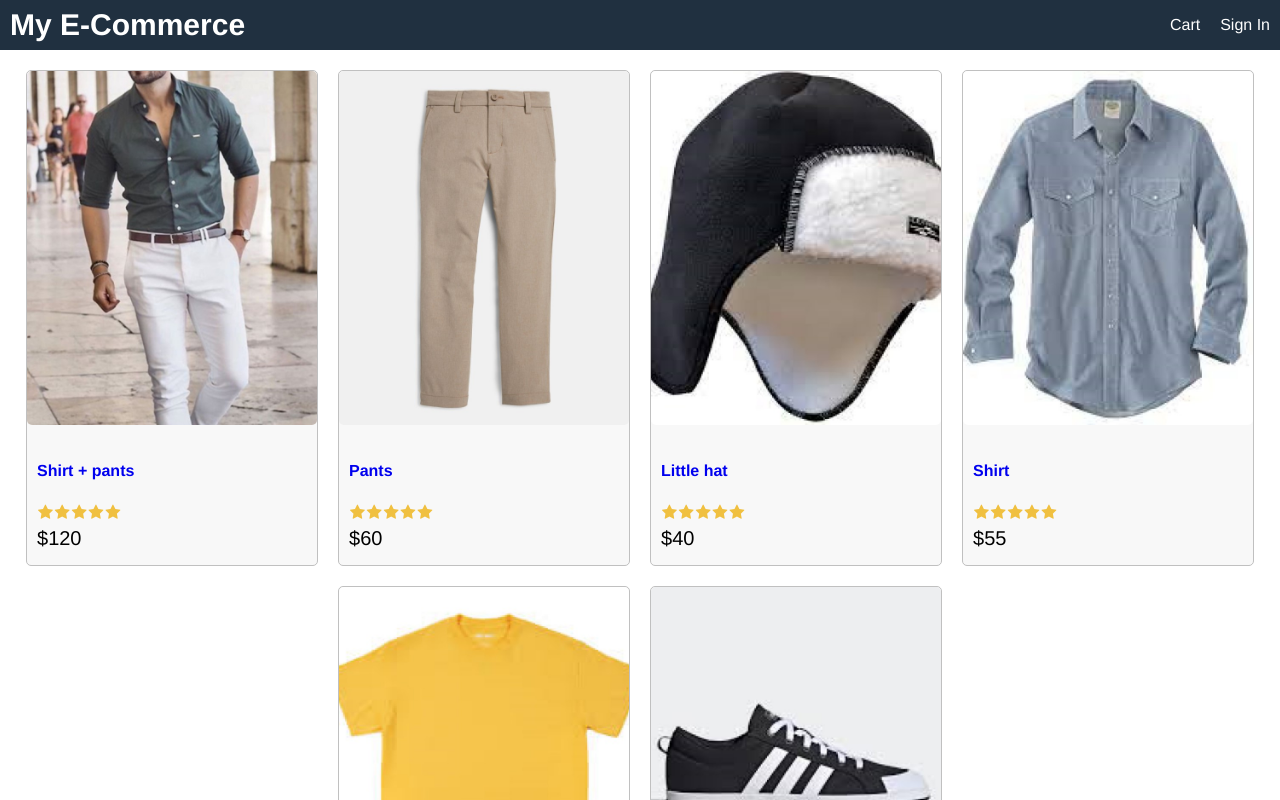
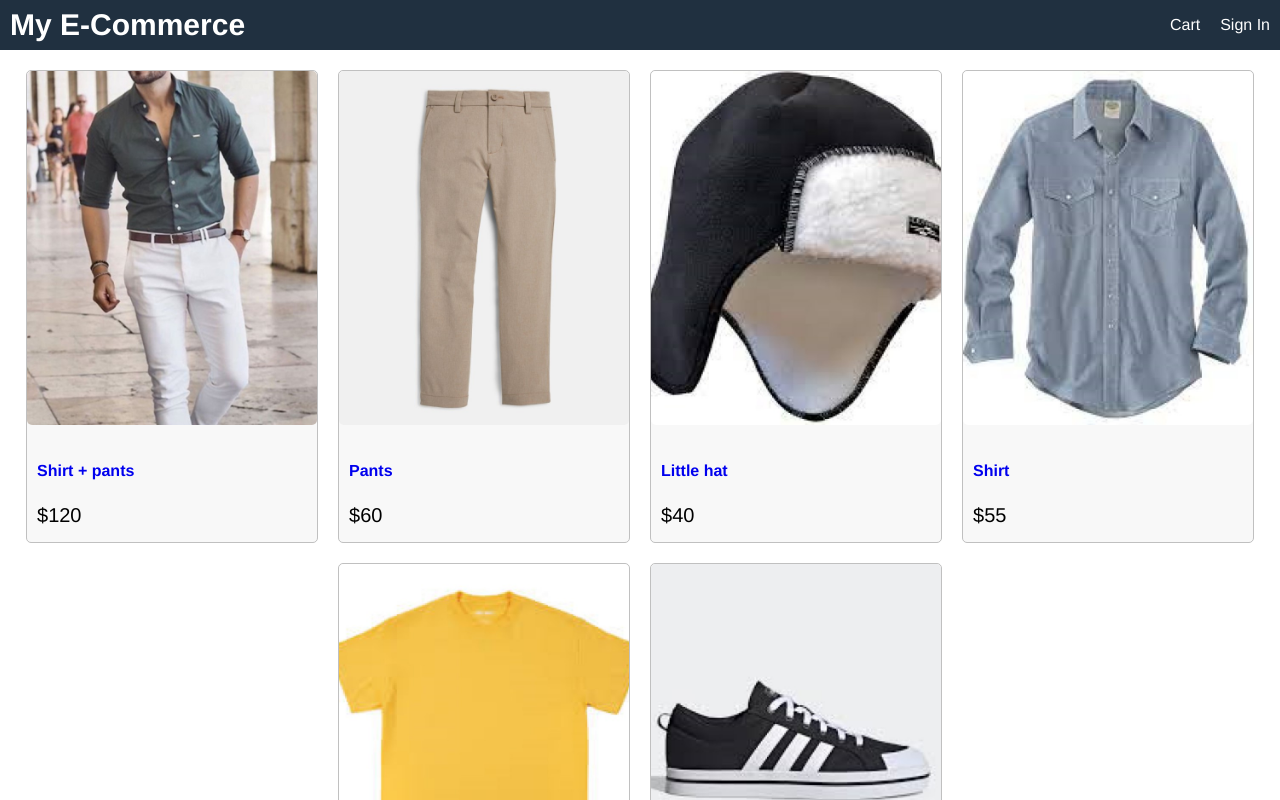
Before and after one commit to brunobarbagelata/myEcommerce-app, a React (Create React App) app in the folder frontend/: page / in a window 1280 px wide. Shown: the top 800 px of the page. Built offline with nearby package versions, Linux system fonts and the light colour scheme.

Commit message:
Product.js

```diff
--- a/frontend/src/App.js
+++ b/frontend/src/App.js
@@ -1,5 +1,6 @@
 import React from "react";
 import data from "./data";
+import Product from "./components/Product";
 
 function App() {
   return (
@@ -18,38 +19,7 @@ function App() {
       <main>
         <div className="row center">
           {data.products.map((product) => (
-            <div key={product._id} className="card">
-              <a href={`/product/${product._id}`}>
-                <img
-                  className="medium"
-                  src={product.image}
-                  alt={product.name}
-                />
-              </a>
-              <div className="card-body">
-                <a href={`/product/${product._id}`}>
-                  <h2>{product.name}</h2>
-                </a>
-                <div className="rating">
-                  <span>
-                    <i className="fa fa-star"></i>
-                  </span>
-                  <span>
-                    <i className="fa fa-star"></i>
-                  </span>
-                  <span>
-                    <i className="fa fa-star"></i>
-                  </span>
-                  <span>
-                    <i className="fa fa-star"></i>
-                  </span>
-                  <span>
-                    <i className="fa fa-star"></i>
-                  </span>
-                </div>
-                <div className="price">${product.price}</div>
-              </div>
-            </div>
+            <Product key={product._id} product={product}></Product>
           ))}
         </div>
       </main>
--- /dev/null
+++ b/frontend/src/components/Product.js
@@ -0,0 +1,21 @@
+import React from "react";
+
+function Product(props) {
+  const { product } = props;
+  return (
+    <div key={product._id} className="card">
+      <a href={`/product/${product._id}`}>
+        <img className="medium" src={product.image} alt={product.name} />
+      </a>
+      <div className="card-body">
+        <a href={`/product/${product._id}`}>
+          <h2>{product.name}</h2>
+        </a>
+
+        <div className="price">${product.price}</div>
+      </div>
+    </div>
+  );
+}
+
+export default Product;
```
Also changed, not shown: frontend/src/components/Rating.js (added, +26 -0 lines).
